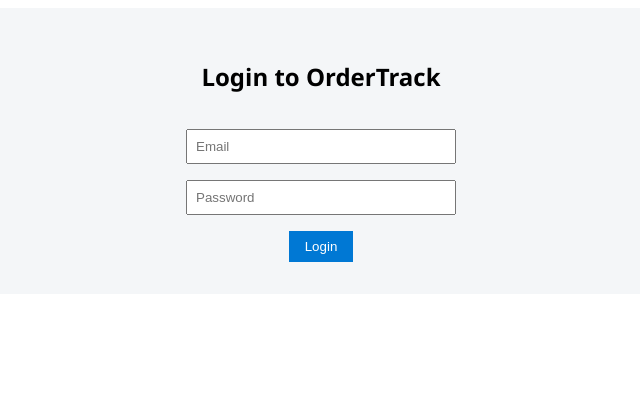
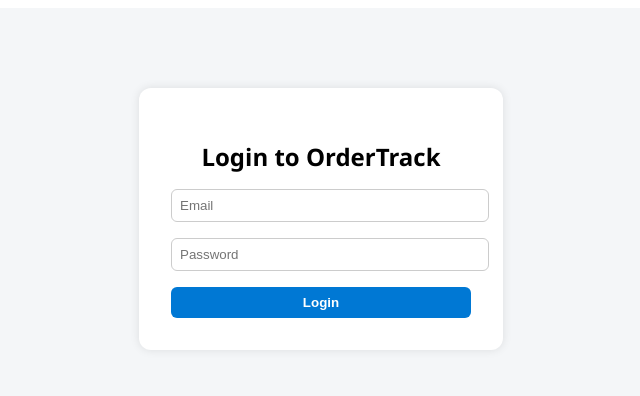
Before and after one commit to selvinreddyyeruva/OrderTrack-Frontend, a React (Create React App) app: page / in a window 1280 px wide. Shown: the top 396 px of the page, without its empty margins (319-959 px from the left). Built offline with nearby package versions, Linux system fonts and the light colour scheme.

Commit message:
Update App.css

```diff
--- a/src/App.css
+++ b/src/App.css
@@ -1,53 +1,96 @@
+/* App.css */
+
 .app {
   font-family: 'Segoe UI', Tahoma, Geneva, Verdana, sans-serif;
   text-align: center;
   padding: 2rem;
-  background: #f4f6f8;
+  background-color: #f4f6f8;
+  min-height: 100vh;
 }
 
+/* Login Screen Styling */
 .login {
-  display: flex;
-  flex-direction: column;
-  align-items: center;
-  gap: 1rem;
+  background-color: #ffffff;
+  padding: 2rem;
+  margin: 3rem auto;
+  width: 300px;
+  box-shadow: 0 0 10px rgba(0,0,0,0.1);
+  border-radius: 12px;
+}
+
+.login h2 {
+  margin-bottom: 1rem;
 }
 
 .login input {
   padding: 0.5rem;
-  width: 250px;
+  width: 100%;
+  margin-bottom: 1rem;
+  border: 1px solid #ccc;
+  border-radius: 6px;
 }
 
 .login button {
   padding: 0.5rem 1rem;
+  width: 100%;
   background: #0078d4;
   color: white;
   border: none;
+  border-radius: 6px;
+  font-weight: bold;
   cursor: pointer;
 }
 
+.login button:hover {
+  background-color: #005fa3;
+}
+
+/* Dashboard Metrics */
 .metrics {
   display: flex;
   justify-content: center;
-  gap: 2rem;
   flex-wrap: wrap;
+  gap: 1.5rem;
   margin-top: 2rem;
 }
 
 .card {
-  background: #ffffff;
-  padding: 1rem 2rem;
+  padding: 1.5rem 2rem;
   border-radius: 10px;
-  box-shadow: 0 0 10px rgba(0,0,0,0.1);
   font-weight: bold;
-  min-width: 150px;
+  font-size: 1.1rem;
+  box-shadow: 0 4px 10px rgba(0, 0, 0, 0.1);
+  min-width: 180px;
+  text-align: center;
+  transition: transform 0.2s;
 }
 
-.total { background-color: #e3f2fd; }
-.in-transit { background-color: #fff3cd; }
-.delivered { background-color: #d4edda; }
-.issues { background-color: #f8d7da; }
+.card:hover {
+  transform: scale(1.05);
+}
 
+.total {
+  background-color: #e3f2fd;
+}
+
+.in-transit {
+  background-color: #fff3cd;
+}
+
+.delivered {
+  background-color: #d4edda;
+}
+
+.issues {
+  background-color: #f8d7da;
+}
+
+/* Chart Container */
 .chart {
-  max-width: 600px;
+  max-width: 700px;
   margin: 3rem auto;
+  background: white;
+  padding: 2rem;
+  border-radius: 12px;
+  box-shadow: 0 0 10px rgba(0,0,0,0.1);
 }
```
